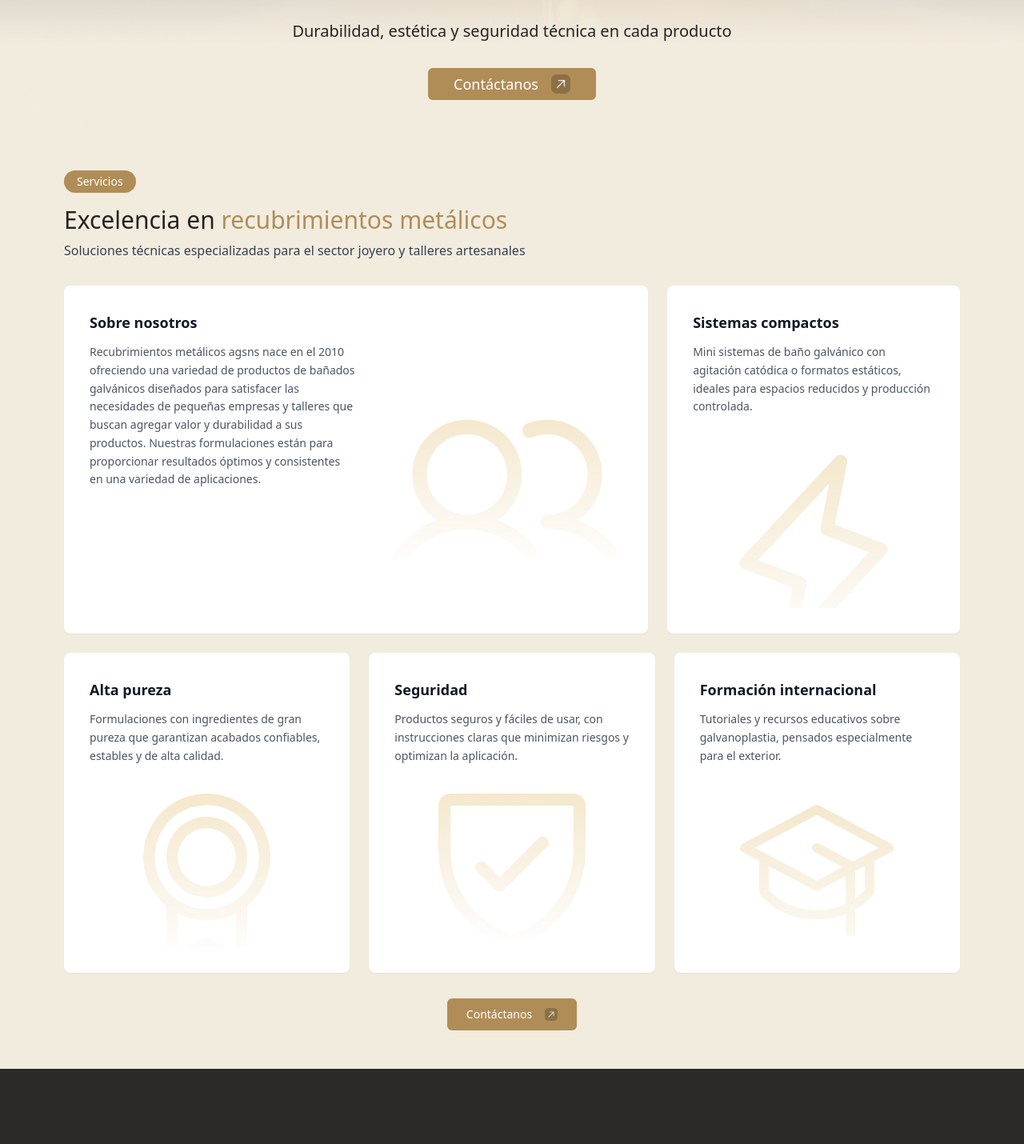
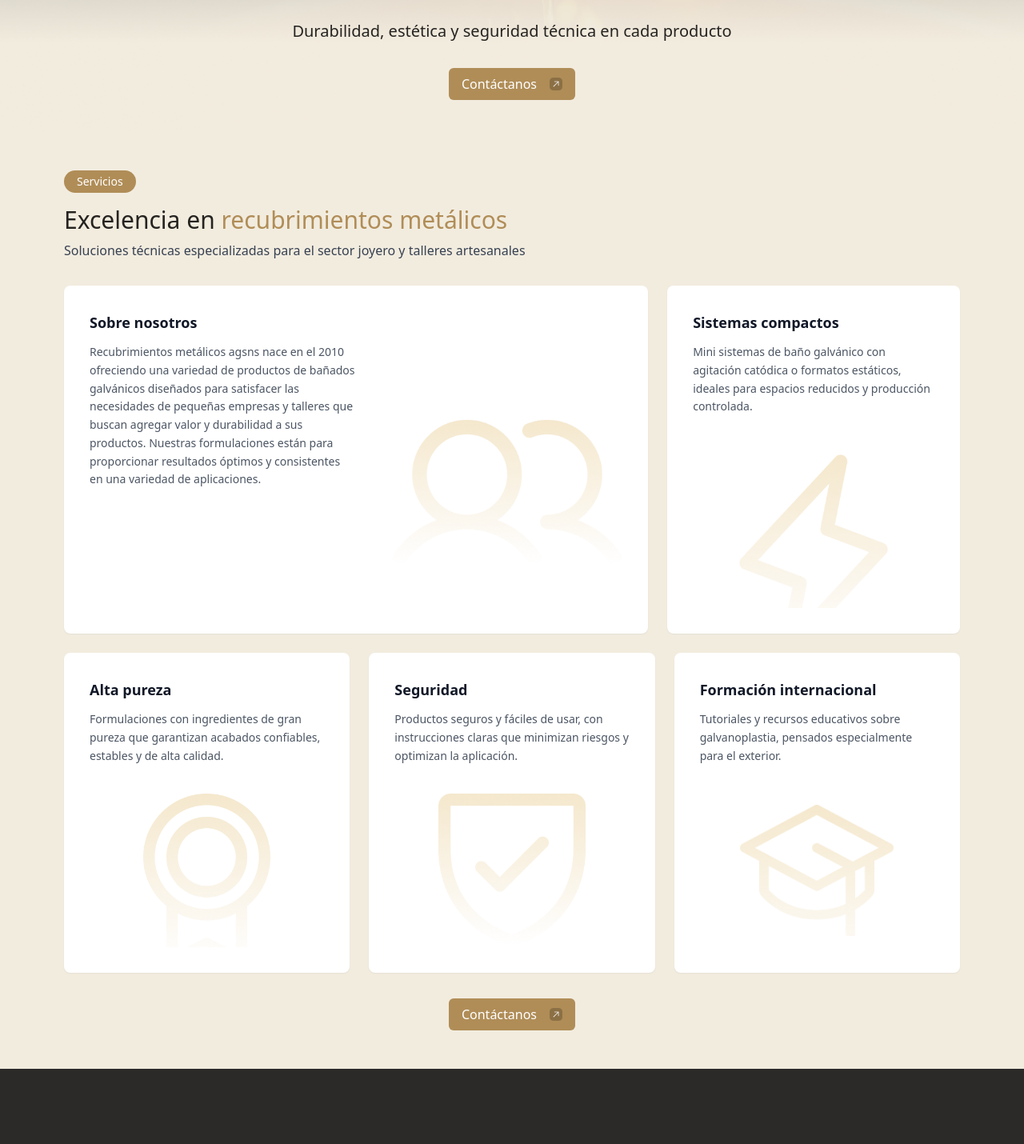
Before and after one commit to tomaslami/agsns-website, a Next.js app: page / in a window 1280 px wide. Shown: the part 635-2065 px from the top of the page at 80% size. Built offline with nearby package versions, Linux system fonts and the light colour scheme; a web font is replaced by a local one.

Commit message:
Refactor button components in About, Header, and Hero sections to use consistent styling and link behavior. Update button text from "Contactarme" to "Contáctanos" for uniformity across the application.

```diff
--- a/components/about-section.tsx
+++ b/components/about-section.tsx
@@ -1,5 +1,6 @@
 import { Button } from "@/components/ui/button"
 import Image from "next/image"
+import Link from "next/link"
 
 const services = [
   {
@@ -106,9 +107,14 @@ export default function ServicesSection() {
         </div>
 
         <div className="text-center">
-          <Button className="bg-[#B08D57] hover:bg-[#a07d47] text-white px-6 py-2 rounded-md font-medium text-sm">
-            Contáctanos
-            <Image src="/ArrowUpRight.png" alt="Arrow" width={16} height={16} className="ml-2" />
+        <Button
+            variant="default"
+            className="bg-[#B08D57] hover:bg-[#a07d47] text-white text-sm xl:text-base px-4 py-2 rounded-md"
+            asChild
+          >
+            <Link href="#contacto" >
+              Contáctanos <Image src="/ArrowUpRight.png" alt="Arrow" width={16} height={16} className="ml-2" />
+            </Link>
           </Button>
         </div>
       </div>
--- a/components/header.tsx
+++ b/components/header.tsx
@@ -51,8 +51,8 @@ export default function Header() {
             className="bg-[#B08D57] hover:bg-[#a07d47] text-white text-sm xl:text-base px-4 py-2 rounded-md"
             asChild
           >
-            <Link href="#contacto">
-              Contactarme <Image src="/ArrowUpRight.png" alt="Arrow" width={16} height={16} className="ml-2" />
+            <Link href="#contacto" >
+              Contáctanos <Image src="/ArrowUpRight.png" alt="Arrow" width={16} height={16} className="ml-2" />
             </Link>
           </Button>
         </nav>
@@ -102,7 +102,7 @@ export default function Header() {
             asChild
           >
             <Link href="#contacto" onClick={() => setIsMenuOpen(false)}>
-              Contactarme <Image src="/ArrowUpRight.png" alt="Arrow" width={16} height={16} className="ml-2" />
+              Contáctanos <Image src="/ArrowUpRight.png" alt="Arrow" width={16} height={16} className="ml-2" />
             </Link>
           </Button>
         </nav>
--- a/components/hero-section.tsx
+++ b/components/hero-section.tsx
@@ -29,14 +29,14 @@ export default function HeroSection() {
           Durabilidad, estética y seguridad técnica en cada producto
         </p>
         <Button
-          variant="default"
-          className="bg-[#B08D57] hover:bg-[#a07d47] text-white text-base sm:text-lg px-6 sm:px-8  py-3 sm:py-4 lg:py-5 rounded-md font-medium"
-          asChild
-        >
-          <Link href="#contacto">
-            Contáctanos <Image src="/ArrowUpRight.png" alt="Arrow" width={24} height={24} className="ml-2 w-4 h-4 sm:w-5 sm:h-5 lg:w-6 lg:h-6" />
-          </Link>
-        </Button>
+            variant="default"
+            className="bg-[#B08D57] hover:bg-[#a07d47] text-white text-sm xl:text-base px-4 py-2 rounded-md"
+            asChild
+          >
+            <Link href="#contacto" >
+              Contáctanos <Image src="/ArrowUpRight.png" alt="Arrow" width={16} height={16} className="ml-2" />
+            </Link>
+          </Button>
       </div>
     </section>
   )
```
